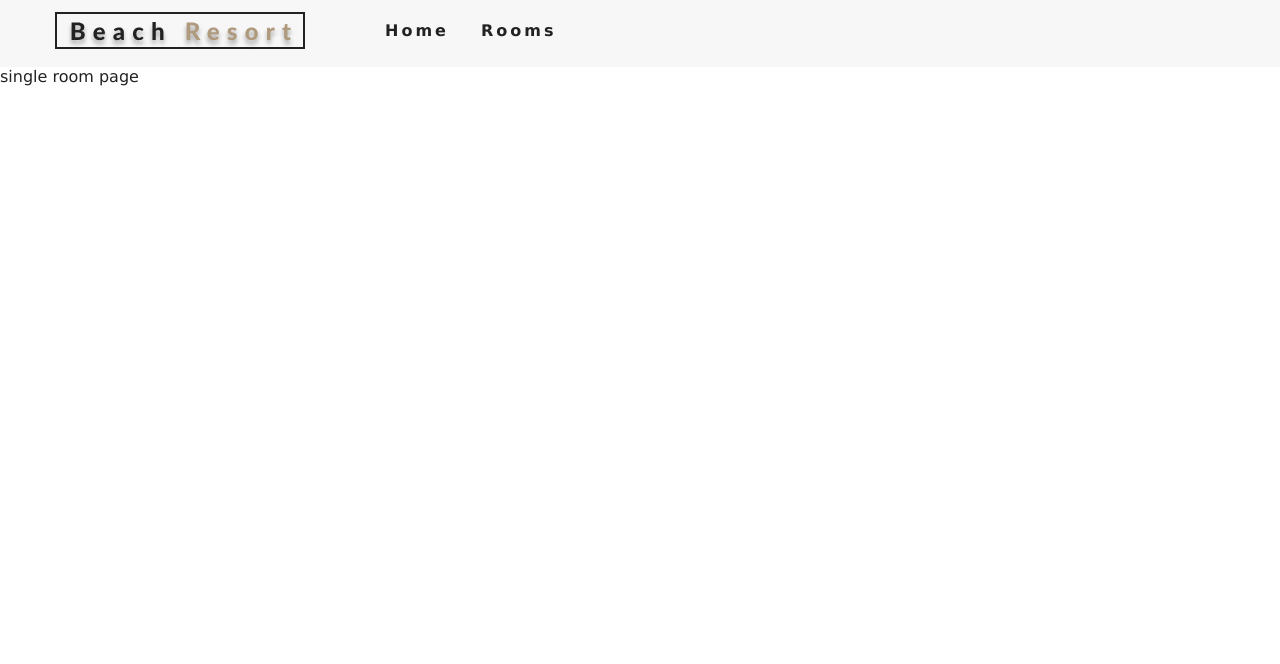
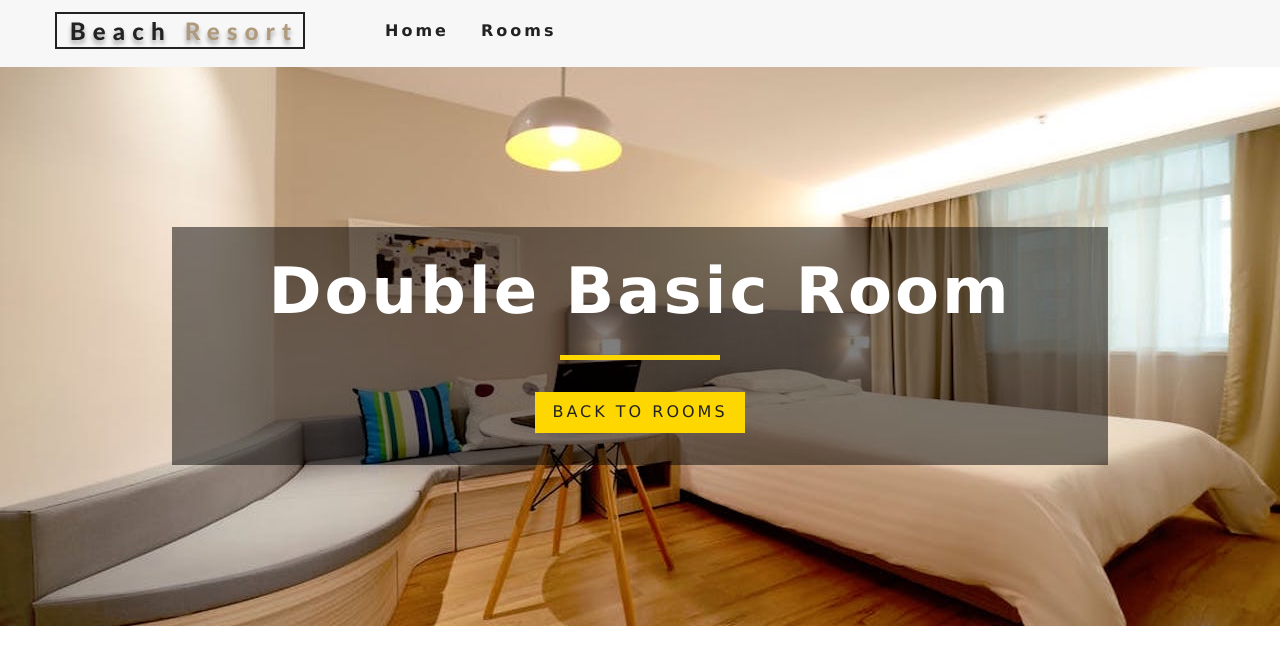
Before and after one commit to anurag-gharat/SilverSand, a React (Create React App) app: page /rooms/double-basic in a window 1280 px wide. Shown: the top 664 px of the page. Built offline with nearby package versions, Linux system fonts and the light colour scheme.

Commit message:
"Done for today"

```diff
--- a/src/pages/SingleRoom.js
+++ b/src/pages/SingleRoom.js
@@ -1,10 +1,41 @@
 import React, { Component } from 'react'
+import Hero from '../components/Hero'
+import defaultBCG from '../images/room-1.jpeg'
+import Banner from '../components/Banner'
+import {Link} from 'react-router-dom'
+import {RoomContext} from '../context'
+
 
 export default class SingleRoom extends Component {
+
+    constructor(props){
+        super(props)
+        this.state={
+            slug:this.props.match.params.slug,
+            defaultBCG
+        };
+
+    }
+    static contextType=RoomContext;
+
     render() {
+
+        const {getRoom}=this.context
+        const room=getRoom(this.state.slug)
+        if(!room){
+            return<div className="error">
+                <h3>No such page can be found</h3>
+                <Link to="/rooms" className="btn-primary">Back To Rooms</Link>
+            </div>
+        }
+        const {name,description,capacity,size,price,extras,breakfast,pets,images}=room;
         return (
             <div>
-                single room page
+                    <Hero hero="roomsHero">
+                        <Banner title={`${name} room`}>
+                            <Link to="/rooms" className="btn-primary">Back to Rooms</Link>
+                        </Banner>
+                    </Hero>
             </div>
         )
     }
```
